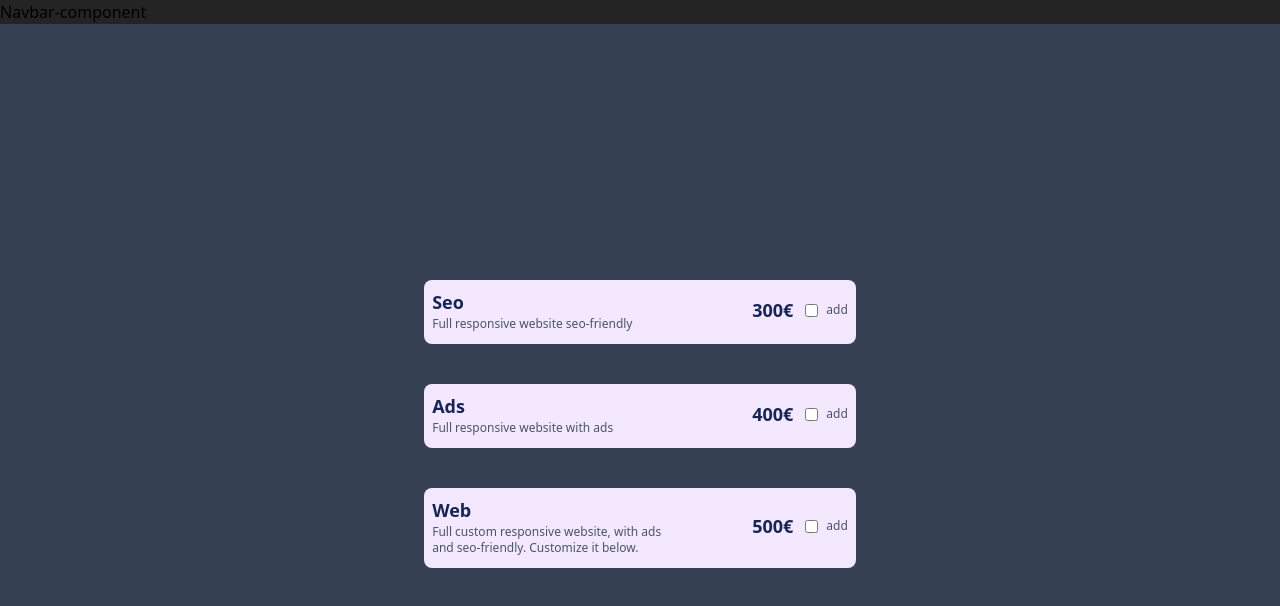
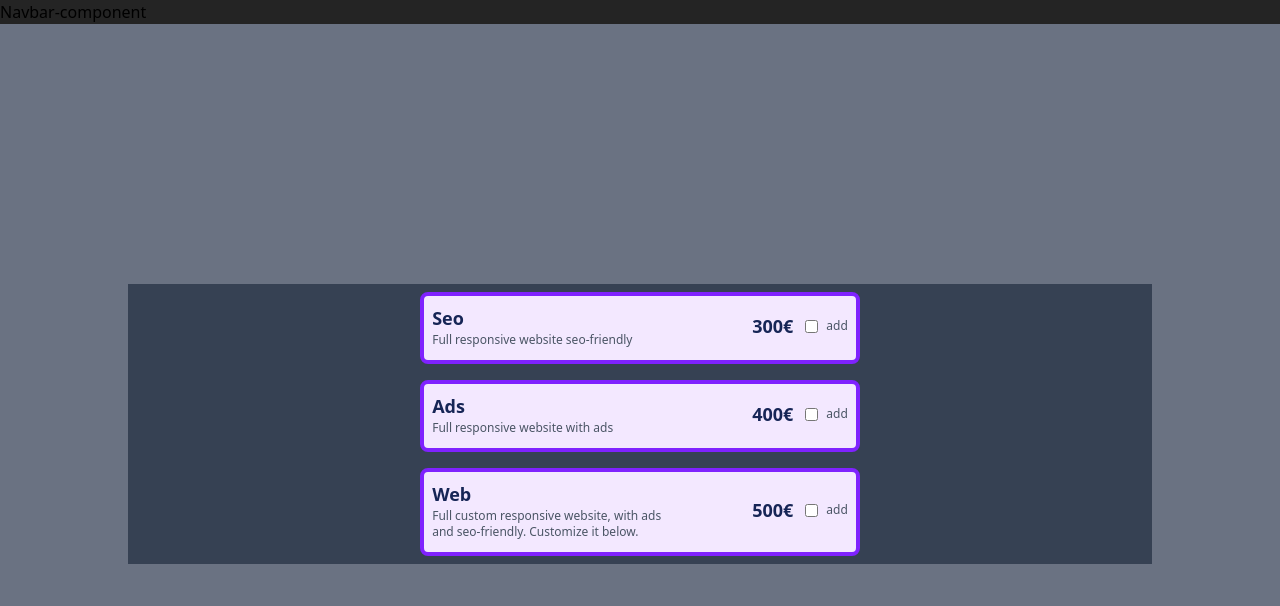
Before and after one commit to OhMyLaia/budget-weezard, a React (Vite) app: page /budget in a window 1280 px wide. Shown: the top 606 px of the page. Built offline with nearby package versions, Linux system fonts and the light colour scheme.

Commit message:
minor changes

```diff
--- a/src/components/budgetContainer/BudgetContainer.tsx
+++ b/src/components/budgetContainer/BudgetContainer.tsx
@@ -16,8 +16,8 @@ export function BudgetContainer() {
     // const [selectedItems, setSelectedItems] = useState<Array<object>>(selectedCards);
 
     return (
-        <div className="flex basis-full justify-center items-center min-h-screen bg-gray-700">
-            <div className="basis-full flex flex-col justify-center items-center place-content-between
+        <div className="flex basis-auto justify-center items-center min-h-screen bg-gray-500">
+            <div className="w-full max-w-screen-lg flex flex-col justify-center items-center place-content-between
             bg-gray-700">
                 {dataCard.map((item, index) => (
                     <CardBudget
--- a/src/components/cards/CardBudget.tsx
+++ b/src/components/cards/CardBudget.tsx
@@ -40,12 +40,17 @@ export function CardBudget(
             {/* Flex row for title and description */}
             <div
                 onClick={toggleCardState}
-                className={`w-full
-                bg-purple-100 rounded-lg p-2 flex flex-col gap-1 m-5
+                className={
+                `w-auto
+                flex flex-col gap-1 mb-2 mt-2
+                bg-purple-100 rounded-lg p-2
                 hover:bg-purple-200 focus:outline-2
                 focus:outline-violet-500
                 text-zinc-800
-                ${isChecked ? "border-10-green-200" : "border-10-violet-600"}`}>
+                ${isChecked ?
+                    "border-4 border-green-200" :
+                    "border-4 border-violet-600"}`
+                    }>
                     <div className="flex flex-row">
                         <div className="flex flex-col
                         mr-20
@@ -59,7 +64,7 @@ export function CardBudget(
                             text-start">{description}</p>
                     </div>
                 {/* Flex row for price and checkbox */}
-                    <div className="flex items-center justify-end gap-3">
+                    <div className="flex items-center justify-between gap-3">
                         <h2 className="text-lg font-bold text-blue-950">{price}€</h2>
                         <div className="flex items-center align-middle gap-2">
                             <input className="dataCardInput"
--- a/src/index.css
+++ b/src/index.css
@@ -3,5 +3,7 @@
 }
 
 html, body {
-  height: 100vh;
+  min-height: 100vh;
+  width: 100%;
+  overflow-x: hidden;
 }
```
